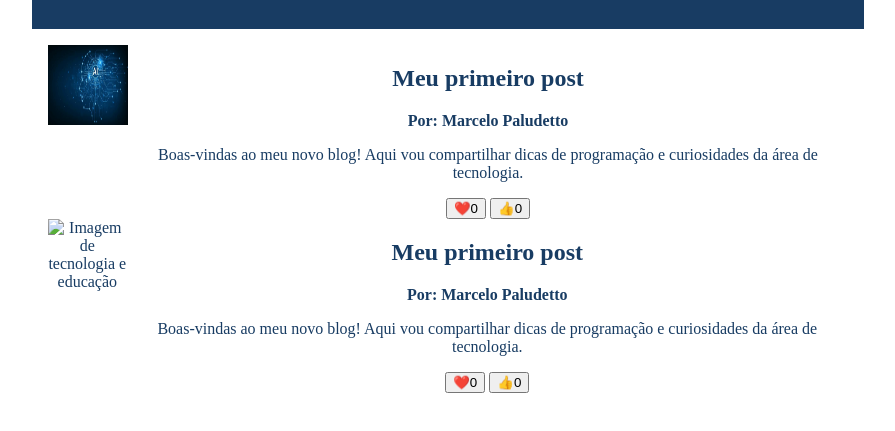
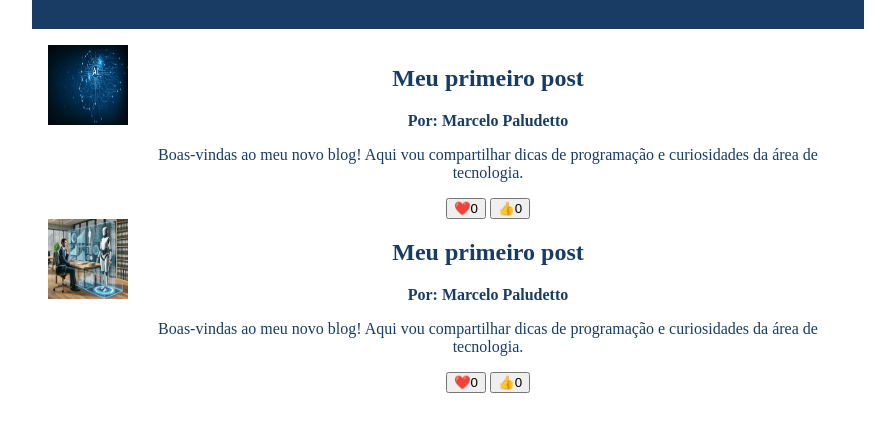
Before and after one commit to rayssa10012001-sys/projeto-alura-2, a plain HTML site: page index.html in a window 1280 px wide. Shown: the part 125-556 px from the top of the page, without its empty margins (192-1087 px from the left). Drawn offline with Linux system fonts and the light colour scheme.

Commit message:
Update index.html

```diff
--- a/index.html
+++ b/index.html
@@ -64,7 +64,7 @@ img {
     </article>
 
     <article>
-        <img src="imagem-blog.jpg" alt="Imagem de tecnologia e educação">
+        <img src="IMG_f717ddf4-c2f5-4301-b880-0b9bac45682f.jpg" alt="Imagem de tecnologia e educação">
 
         <div>
             <h2>Meu primeiro post</h2>
```
